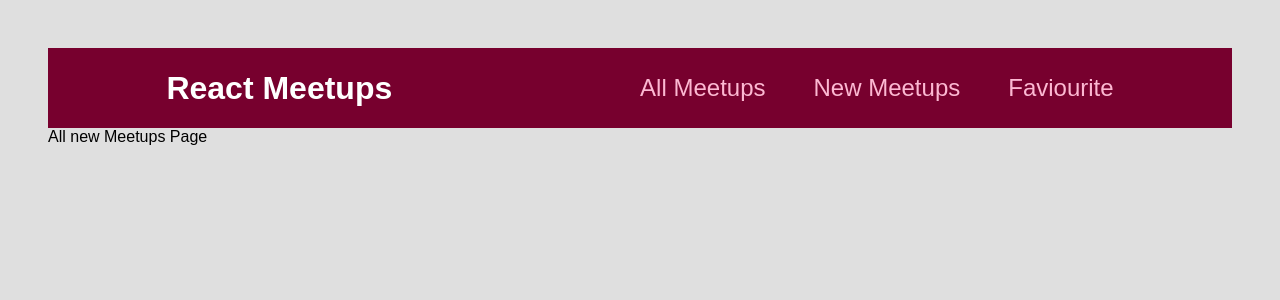
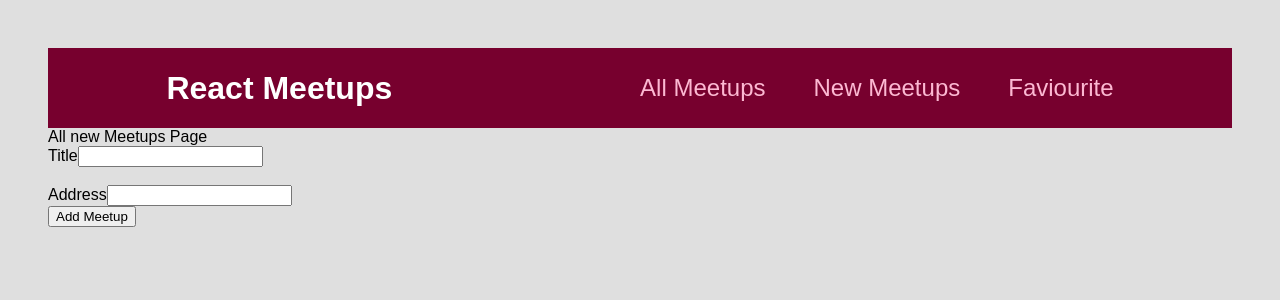
Before and after one commit to ShitalUnde/react-next, a React (Create React App) app: page /new-meetups in a window 1280 px wide. Shown: the top 300 px of the page. Built offline with nearby package versions, Linux system fonts and the light colour scheme.

Commit message:
form creation

```diff
--- a/src/components/Meetups/MeetupList.js
+++ b/src/components/Meetups/MeetupList.js
@@ -3,7 +3,7 @@ import MeetupItem from "./MeetupItem";
 import classes from "./MeetupList.module.css";
 
 function MeetupList(props) {
-  console.log('.......................',props);
+  console.log('.......................', props);
   return (
     <ul>
       {props.meetups.map((meetup) => {
--- /dev/null
+++ b/src/components/Meetups/NewMeetupForm.js
@@ -0,0 +1,30 @@
+import  React, {useRef} from "react";
+import Card from "../ui/Card"
+
+
+function NewMeetupForm() {
+    useRef()
+    function submitHandler () {
+        console.log("sumit")
+    }
+    return (
+        <Card>
+            <form onSubmit={submitHandler}>
+                <div>
+                    <label htmlFor="title">Title</label>
+                    <input type='text'  required id="title" />
+                </div>
+                <br/>
+                <div>
+                    <label htmlFor="address">Address</label>
+                    <input type='text' required id="address" />
+                </div>
+                <div>
+                    <button> Add Meetup</button>
+                </div>
+            </form>
+        </Card>
+    )
+}
+
+export default NewMeetupForm
--- a/src/pages/AllMeetups.js
+++ b/src/pages/AllMeetups.js
@@ -1,4 +1,4 @@
-import React from 'react'
+import React, { useEffect, useState } from 'react'
 import MeetupList from '../components/Meetups/MeetupList';
 const DUMMY_DATA = [
     {
@@ -17,6 +17,45 @@ const DUMMY_DATA = [
     },
 ]
 function AllMeetupsPage() {
+    const [data, setData] = useState([])
+
+    // useEffect(() => {
+    //     const getData = async () => {
+    //         try {
+    //             const response = await fetch(
+    //                 `https://jsonplaceholder.typicode.com/posts`
+    //             );
+    //             if (!response.ok) {
+    //                 throw new Error(
+    //                     `This is an HTTP error: The status is ${response.status}`
+    //                 );
+    //             }
+    //             let actualData = await response.json();
+    //             // setData(actualData);
+    //             console.log(actualData);
+    //             // setError(null);
+    //         } catch (err) {
+    //             // setError(err.message);
+    //             // setData(null);
+    //         } finally {
+    //             // setLoading(false);
+    //         }
+    //     }
+    //     getData()
+    // }, [])
+
+    useEffect(() => {
+
+        try {
+            fetch(`https://jsonplaceholder.typicode.com/posts?_limit=10`).then(data => data.json()).then(data => setData(data))
+
+        } catch (error) {
+            console.log(error);
+        }
+
+    }, [])
+
+
     return (
         <div>All Meetups Page
             {/* <ul>
@@ -27,7 +66,7 @@ function AllMeetupsPage() {
                 })}
             </ul> */}
 
-            <MeetupList meetups={DUMMY_DATA} />
+            <MeetupList meetups={data} />
         </div>
 
 
--- a/src/pages/NewMeetups.js
+++ b/src/pages/NewMeetups.js
@@ -1,8 +1,12 @@
 import React from 'react'
+import NewMeetupForm from '../components/Meetups/NewMeetupForm'
 
-function NewMeetsupPage() {
+function NewMeetsupPage(props) {
     return (
-        <div>All new Meetups Page</div>
+        <section>
+            <div>All new Meetups Page</div>
+            <NewMeetupForm />
+        </section>
     )
 }
 
```
Also changed, not shown: src/components/Meetups/NewMeetupForm.module.css (added). Lines whose indentation alone changed are shown as unchanged.
